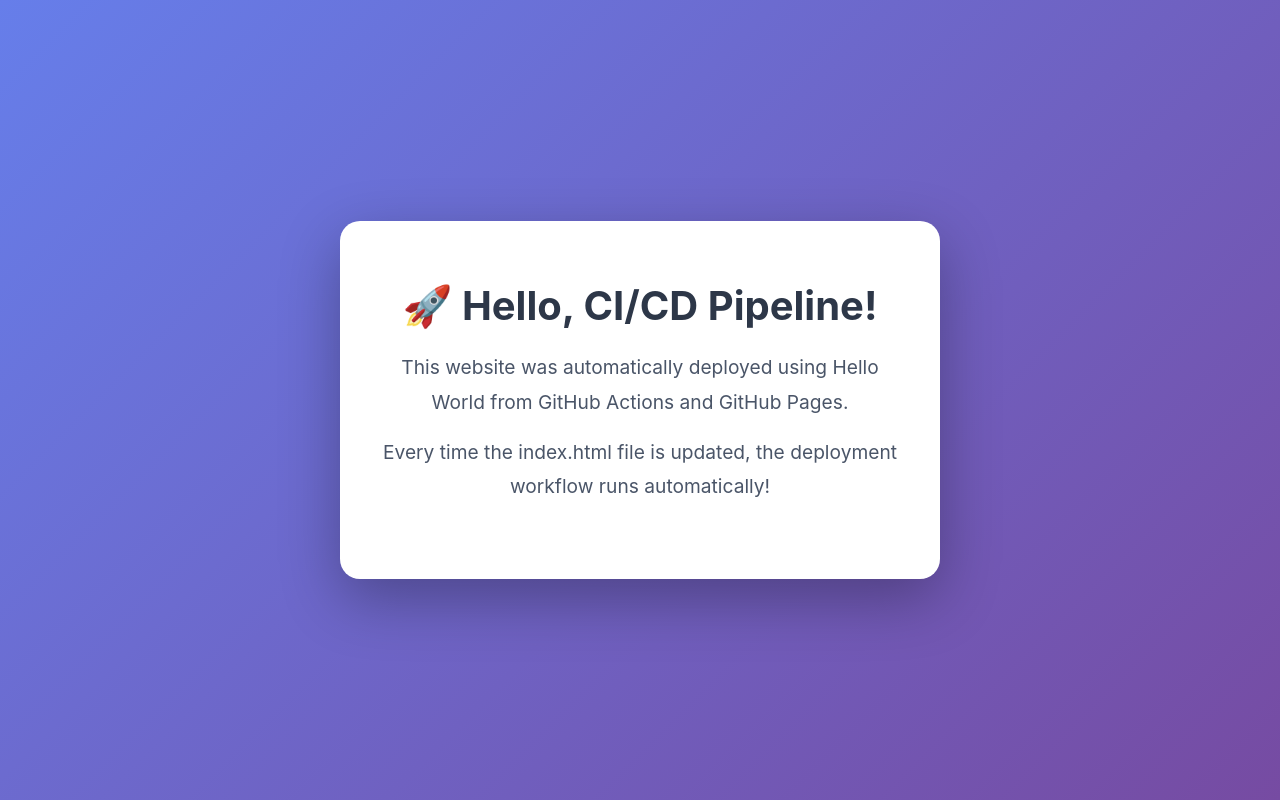
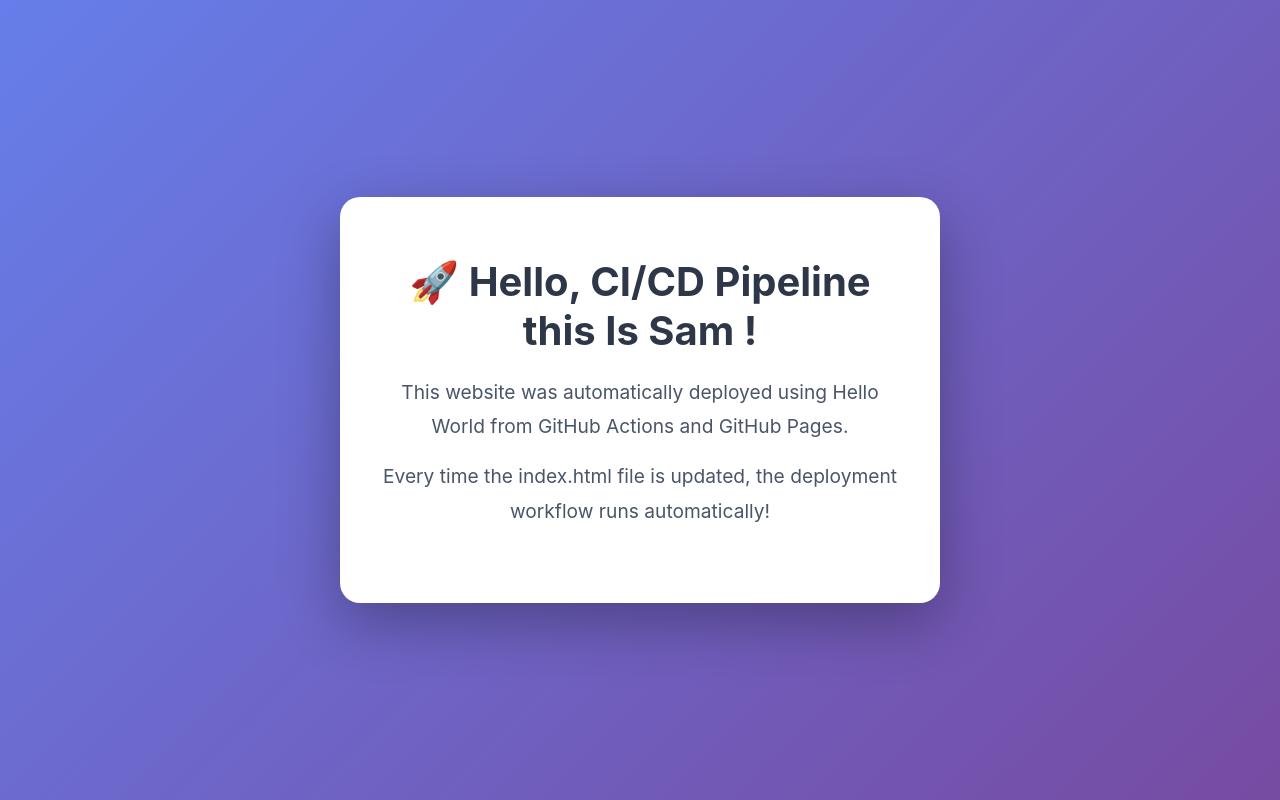
Before and after one commit to SantosDee/gh-deployment-workflow, a plain HTML site: page index.html in a window 1280 px wide. Drawn offline with Linux system fonts and the light colour scheme.

Commit message:
Another update to test CI/CD

```diff
--- a/index.html
+++ b/index.html
@@ -46,7 +46,7 @@
 </head>
 <body>
     <div class="container">
-        <h1>🚀 Hello, CI/CD Pipeline!</h1>
+        <h1>🚀 Hello, CI/CD Pipeline this Is Sam !</h1>
         <p>This website was automatically deployed using Hello World from GitHub Actions and GitHub Pages.</p>
         <p>Every time the index.html file is updated, the deployment workflow runs automatically!</p>
     </div>
```
